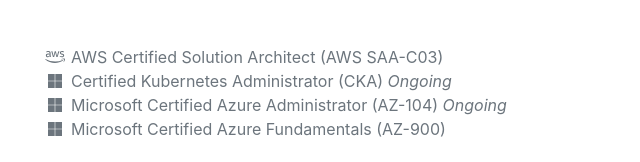
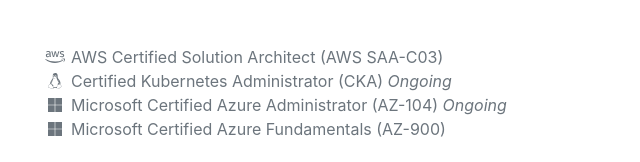
Before and after one commit to sruthianem89/Cloud-Resume-Challenge, a website: page frontend/index.html in a window 1280 px wide. Shown: the part 6497-6659 px from the top of the page, 289-929 px from the left. Drawn offline with nearby package versions, Linux system fonts and the light colour scheme; no server answers; a web font is replaced by a local one.

Commit message:
index.html

```diff
--- a/frontend/index.html
+++ b/frontend/index.html
@@ -295,7 +295,7 @@
                             AWS Certified Solution Architect (AWS SAA-C03)
                         </li>
                         <li>
-                            <span class="fa-li"><i class="fab fa-microsoft"></i></span>
+                            <span class="fa-li"><i class="fab fa-linux"></i></span>
                             Certified Kubernetes Administrator (CKA) <i>Ongoing</i>
                         </li>
                         <li>
```
